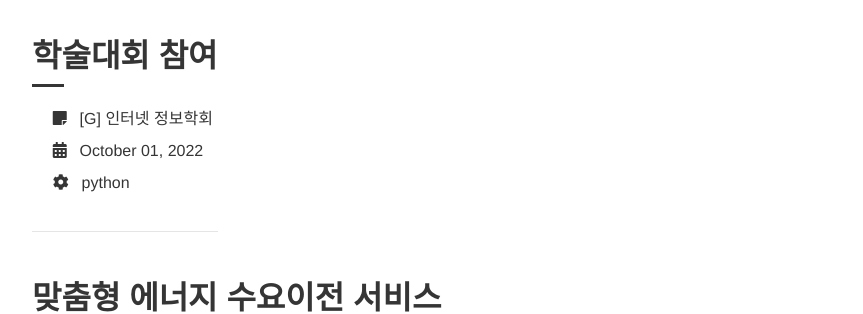
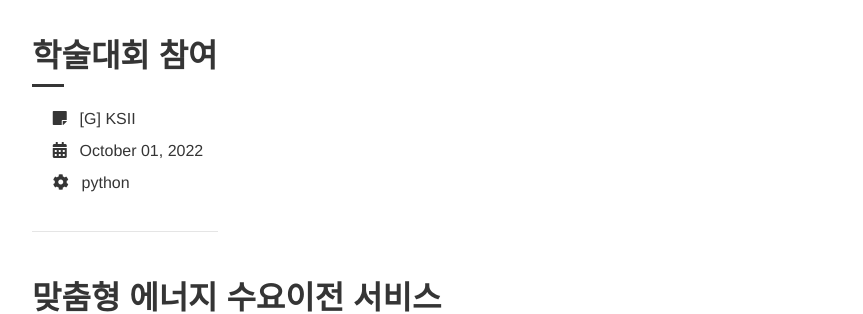
Before and after one commit to kjhwan98/kjhwan98.github.io, a Jekyll site: the page built from portfolio/index.html, in a window 1280 px wide. Shown: the part 555-869 px from the top of the page, without its empty margins (208-1071 px from the left). Built offline with Jekyll 4.4.1, drawn with Linux system fonts in a browser that asks for light colours; the list of posts is cut into pages by our own code.

Commit message:
Update 2022-10-01-Conference.md

```diff
--- a/_posts/2022-10-01-Conference.md
+++ b/_posts/2022-10-01-Conference.md
@@ -1,7 +1,7 @@
 ---
 layout: post
 title: "학술대회 참여"
-info: "인터넷 정보학회"
+info: "KSII"
 tech: "python"
 type: G
 ---
```
